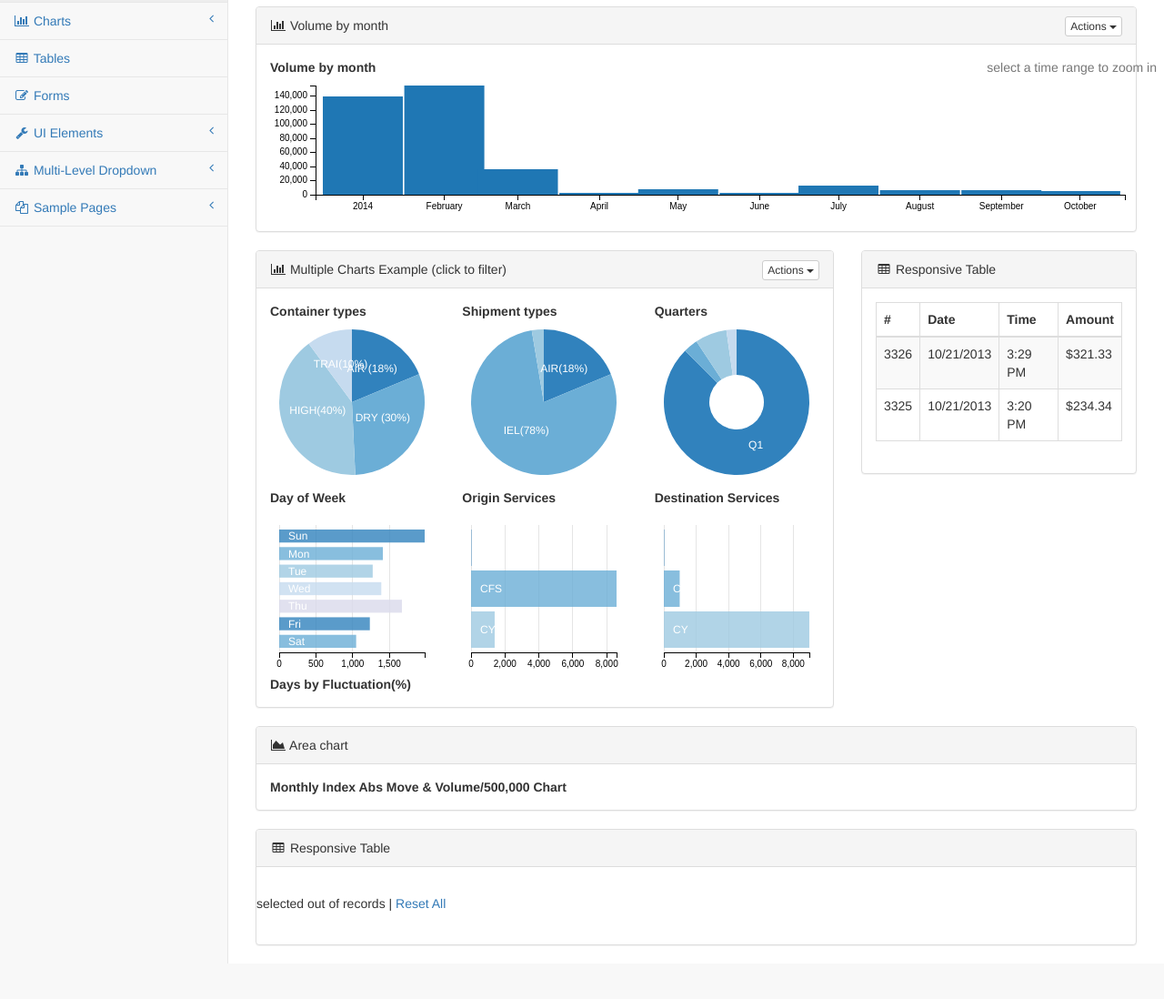
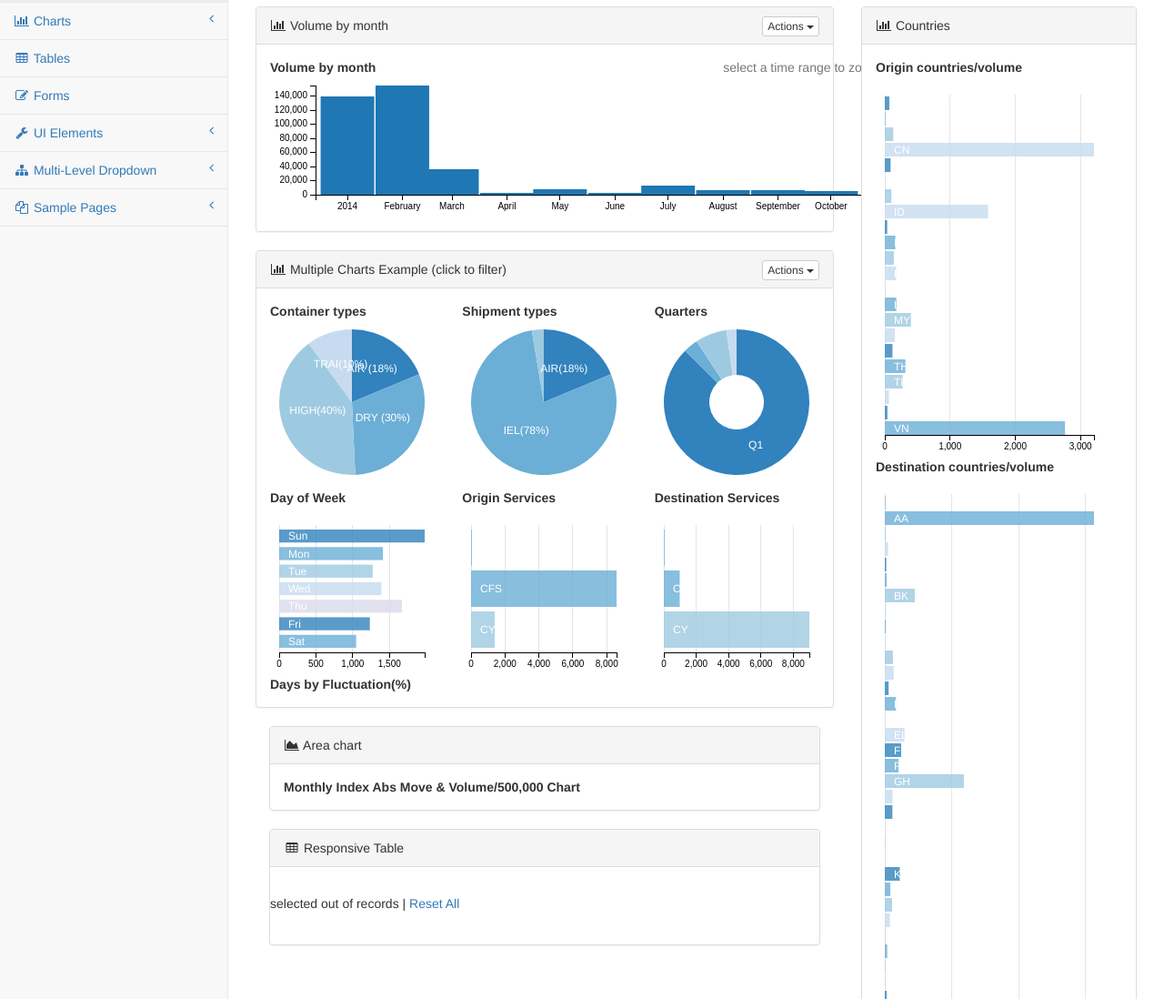
Before and after one commit to MGlahn/d-dashboard2, a website: page pages/index.html in a window 1280 px wide. Shown: the part 154-1252 px from the top of the page at 91% size. Before the commit the page ends 1213 px from the top, so only its background shows below. Drawn offline with Linux system fonts and the light colour scheme.

Commit message:
added in countries sorting

```diff
--- a/pages/index.html
+++ b/pages/index.html
@@ -375,8 +375,9 @@
                 <div class="col-lg-12">
                     <h1 class="page-header">Dashboard</h1>
                 </div>
-                <!-- /.col-lg-12 -->
-                <div class="col-lg-12">
+            </div>
+            <div class="row">
+                <div class="col-lg-8">
                     <div class="panel panel-default">
                         <div class="panel-heading">
                             <i class="fa fa-bar-chart-o fa-fw"></i> Volume by month
@@ -412,12 +413,10 @@
                         <!-- /.panel-body -->
                     </div>
                     <!-- /.panel -->
-                </div>
-                <!-- /.col-lg-12 -->
-            </div>
-            <!-- /.row -->
-            <div class="row">
-                <div class="col-lg-8">
+<!--                </div>-->
+                <!-- /.col-lg-8 -->
+
+<!--                <div class="col-lg-8">-->
                     <!-- /.panel -->
                     <div class="panel panel-default">
                         <div class="panel-heading">
@@ -507,14 +506,65 @@
                         <!-- /.panel-body -->
                     </div>
                     <!-- /.panel -->
+                    <div class="col-lg-12">
+                        <div class="panel panel-default">
+                            <div class="panel-heading">
+                                <i class="fa fa-area-chart fa-fw"></i> Area chart
+                            </div>
+                            <!-- /.panel-heading -->
+                            <div class="panel-body">
+                                <div id="monthly-move-chart">
+                                    <strong>Monthly Index Abs Move &amp; Volume/500,000 Chart</strong>
+                                    <span class="reset" style="display: none;">range: <span class="filter"></span></span>
+                                    <a class="reset" href="javascript:moveChart.filterAll();volumeChart.filterAll();dc.redrawAll();" style="display: none;">reset</a>
+                                    <div class="clearfix"></div>
+                                </div>
+                            </div>
+                            <!-- /.panel-body -->
+                        </div>
+                        <!-- /.panel -->
+                        <div class="panel panel-default">
+                            <div class="panel-heading">
+                                <i class="fa fa-table fa-fw"></i> Responsive Table
+                            </div>
+                            <!-- /.panel-heading -->
+                            <div class="panel-body">
+                                <div class="row">
+                                    <div class="dc-data-count col-lg-12">
+                                        <span class="filter-count"></span> selected out of <span class="total-count"></span> records | <a href="javascript:dc.filterAll(); dc.renderAll();">Reset All</a>
+                                    </div>
+
+                                    <div class="table-responsive col-lg-12">
+                                        <table class="table table-bordered table-hover table-striped dc-data-table">
+                                        </table>
+                                    </div>
+                                </div>
+                                <!-- /.row -->
+                            </div>
+                            <!-- /.panel-body -->
+                        </div>
+                        <!-- /.panel -->
+                    </div>
                 </div>
                 <div class="col-lg-4">
                     <div class="panel panel-default">
                         <div class="panel-heading">
-                            <i class="fa fa-table fa-fw"></i> Responsive Table
+                            <i class="fa fa-bar-chart-o fa-fw"></i> Countries
                         </div>
                         <!-- /.panel-heading -->
                         <div class="panel-body">
+
+                            <div id="origin-countries-chart">
+                                        <strong>Origin countries/volume</strong>
+                                        <a class="reset" href="javascript:originCountriesChart.filterAll();dc.redrawAll();" style="display: none;">reset</a>
+                                        <div class="clearfix"></div>
+                                    </div>
+                             <div id="dest-countries-chart">
+                                        <strong>Destination countries/volume</strong>
+                                        <a class="reset" href="javascript:destinationCountriesChart.filterAll();dc.redrawAll();" style="display: none;">reset</a>
+                                        <div class="clearfix"></div>
+                                    </div>
+<!--
                             <div class="table-responsive">
                                 <table class="table table-bordered table-hover table-striped">
                                     <thead>
@@ -541,6 +591,7 @@
                                     </tbody>
                                 </table>
                             </div>
+-->
                             <!-- /.table-responsive -->
                         </div>
                         <!-- /.panel-body -->
@@ -551,45 +602,6 @@
             </div>
             <!-- /.row -->
             <div class="row">
-                <div class="col-lg-12">
-                    <div class="panel panel-default">
-                        <div class="panel-heading">
-                            <i class="fa fa-area-chart fa-fw"></i> Area chart
-                        </div>
-                        <!-- /.panel-heading -->
-                        <div class="panel-body">
-                            <div id="monthly-move-chart">
-                                <strong>Monthly Index Abs Move &amp; Volume/500,000 Chart</strong>
-                                <span class="reset" style="display: none;">range: <span class="filter"></span></span>
-                                <a class="reset" href="javascript:moveChart.filterAll();volumeChart.filterAll();dc.redrawAll();" style="display: none;">reset</a>
-                                <div class="clearfix"></div>
-                            </div>
-                        </div>
-                        <!-- /.panel-body -->
-                    </div>
-                    <!-- /.panel -->
-                    <div class="panel panel-default">
-                        <div class="panel-heading">
-                            <i class="fa fa-table fa-fw"></i> Responsive Table
-                        </div>
-                        <!-- /.panel-heading -->
-                        <div class="panel-body">
-                            <div class="row">
-                                <div class="dc-data-count col-lg-12">
-                                    <span class="filter-count"></span> selected out of <span class="total-count"></span> records | <a href="javascript:dc.filterAll(); dc.renderAll();">Reset All</a>
-                                </div>
-
-                                <div class="table-responsive col-lg-12">
-                                    <table class="table table-bordered table-hover table-striped dc-data-table">
-                                    </table>
-                                </div>
-                            </div>
-                            <!-- /.row -->
-                        </div>
-                        <!-- /.panel-body -->
-                    </div>
-                    <!-- /.panel -->
-                </div>
                 <!-- /.col-lg-12 -->
             </div>
             <!-- /.row -->
```
Also changed, not shown: dist/js/charts.js.
